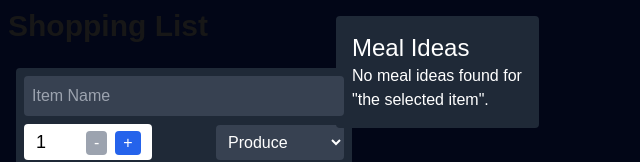
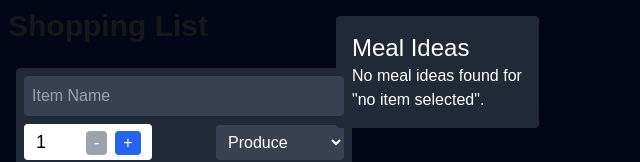
Before and after one commit to Drowbott/cprg306-assignments, a Next.js app: page /week-8 in a window 1280 px wide. Shown: the top 162 px of the page, without its empty margins (0-640 px from the left). Built offline with nearby package versions, Linux system fonts and the light colour scheme.

Commit message:
updated select item message

```diff
--- a/app/week-8/meal-ideas.js
+++ b/app/week-8/meal-ideas.js
@@ -93,7 +93,7 @@ const MealIdeas = ({ ingredient }) => {
                     ))}
                 </ul>
             ) : (
-                <p>No meal ideas found for "{ingredient || 'the selected item'}".</p>
+                <p>No meal ideas found for "{ingredient || 'no item selected'}".</p>
             )}
         </div>
     );
```
